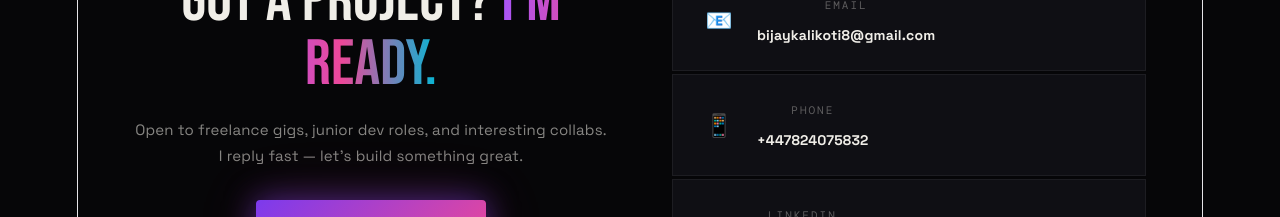
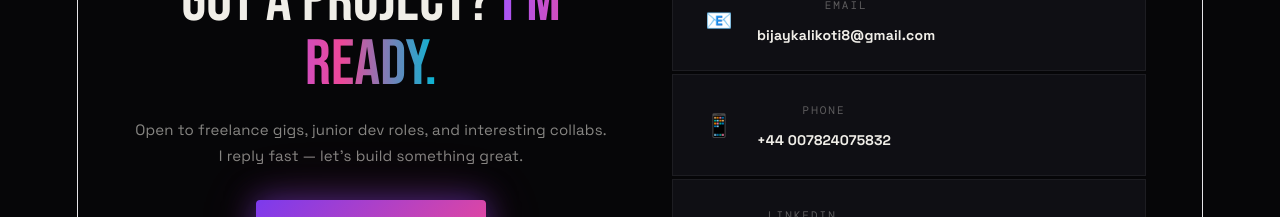
Before and after one commit to bj555555/my-portfolio, a React (Vite) app: page / in a window 1280 px wide. Shown: the part 3100-3317 px from the top of the page. Built offline with nearby package versions, Linux system fonts and the light colour scheme.

Commit message:
Update portfolio

```diff
--- a/src/App.jsx
+++ b/src/App.jsx
@@ -144,7 +144,7 @@
             </a>
             <div className="clink cl2">
               <div className="c-icon">📱</div>
-              <div><div className="c-label">Phone</div><div className="c-val">+447824075832</div></div>
+              <div><div className="c-label">Phone</div><div className="c-val">+44 007824075832</div></div>
             </div>
             <a href="https://www.linkedin.com/in/bijay-kalikote-17b2982b2/" target="_blank" rel="noreferrer" className="clink cl3">
               <div className="c-icon">💼</div>
```
